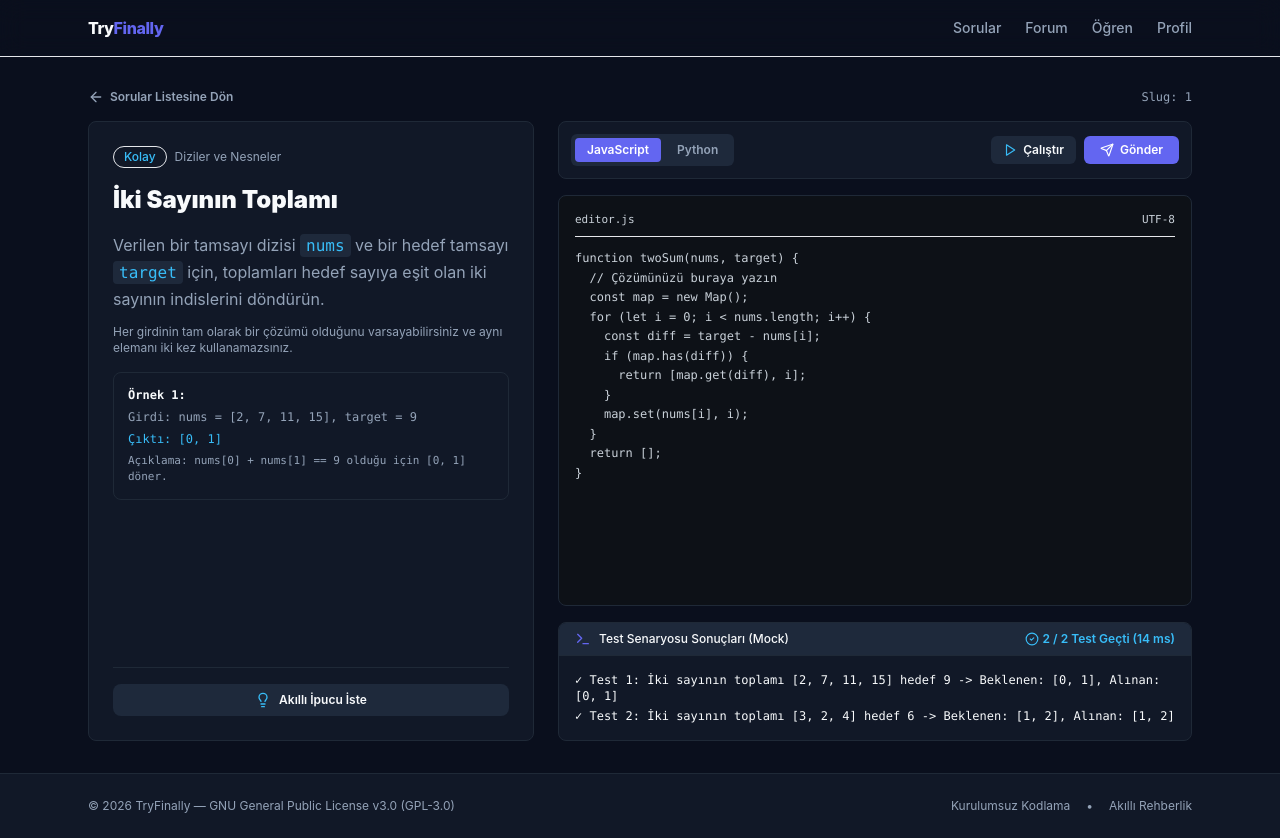
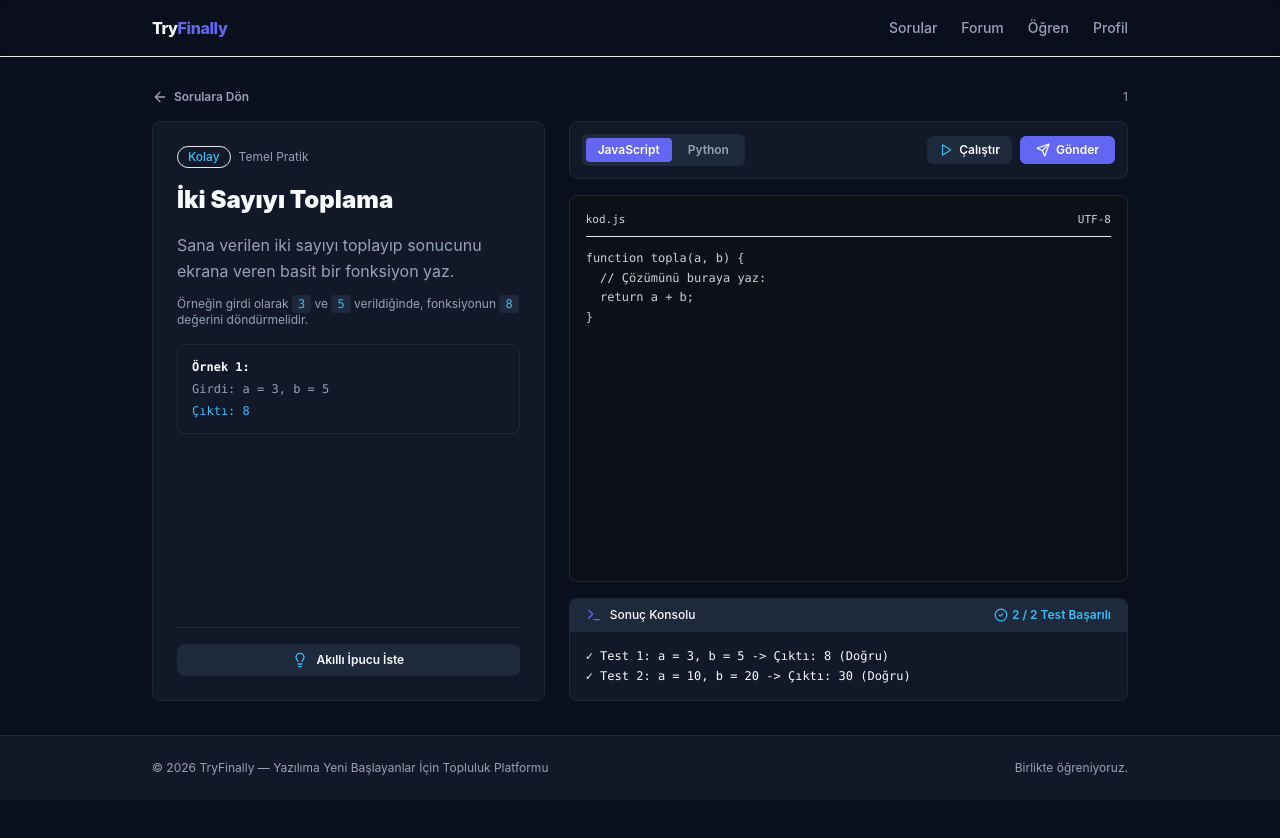
Before and after one commit to emrullah-enis-ctnky/TryFinallyProject, a Next.js app: page /puzzles/1 in a window 1280 px wide. After the commit the page ends 800 px from the top, so only its background shows below. Built offline with nearby package versions, Linux system fonts and the light colour scheme.

Commit message:
refactor: simplify UI, remove technical jargon, and tailor content for programming beginners

```diff
--- a/src/app/layout.tsx
+++ b/src/app/layout.tsx
@@ -4,7 +4,7 @@ import Link from "next/link";
 
 export const metadata: Metadata = {
   title: "TryFinally — Yeni Başlayanlar İçin Kodlama ve Topluluk Platformu",
-  description: "Tarayıcı tabanlı güvenli algoritma pratikleri, akıllı kod asistanı ve açık kaynaklı topluluk forumu.",
+  description: "Yazılıma yeni başlayanlar için kodlama pratikleri ve topluluk alanı.",
 };
 
 export default function RootLayout({
@@ -17,7 +17,7 @@ export default function RootLayout({
       <body className="min-h-screen bg-background text-foreground flex flex-col antialiased">
         {/* Sadeleştirilmiş Ana Menü (Minimal Navbar) */}
         <header className="sticky top-0 z-50 w-full border-b border-border/60 bg-surface/90 backdrop-blur-md">
-          <div className="max-w-6xl mx-auto px-4 sm:px-6 h-14 flex items-center justify-between">
+          <div className="max-w-5xl mx-auto px-4 sm:px-6 h-14 flex items-center justify-between">
             {/* Logo */}
             <Link href="/" className="font-extrabold text-base tracking-tight text-foreground hover:opacity-90 transition-opacity">
               Try<span className="text-primary">Finally</span>
@@ -54,19 +54,15 @@ export default function RootLayout({
         </header>
 
         {/* Ana Sayfa İçeriği */}
-        <main className="flex-1 max-w-6xl w-full mx-auto px-4 sm:px-6 py-8">
+        <main className="flex-1 max-w-5xl w-full mx-auto px-4 sm:px-6 py-8">
           {children}
         </main>
 
-        {/* Alt Bilgi (Footer) */}
+        {/* Sade Alt Bilgi (Footer) */}
         <footer className="border-t border-border bg-surface text-muted-foreground text-xs py-6">
-          <div className="max-w-6xl mx-auto px-4 sm:px-6 flex flex-col sm:flex-row items-center justify-between gap-4">
-            <p>© {new Date().getFullYear()} TryFinally — GNU General Public License v3.0 (GPL-3.0)</p>
-            <div className="flex items-center gap-4">
-              <span>Kurulumsuz Kodlama</span>
-              <span>•</span>
-              <span>Akıllı Rehberlik</span>
-            </div>
+          <div className="max-w-5xl mx-auto px-4 sm:px-6 flex flex-col sm:flex-row items-center justify-between gap-4 text-center sm:text-left">
+            <p>© {new Date().getFullYear()} TryFinally — Yazılıma Yeni Başlayanlar İçin Topluluk Platformu</p>
+            <p>Birlikte öğreniyoruz.</p>
           </div>
         </footer>
       </body>
--- a/src/app/puzzles/[slug]/page.tsx
+++ b/src/app/puzzles/[slug]/page.tsx
@@ -18,28 +18,14 @@ export default function PuzzleDetailPage({ params }: PuzzleDetailProps) {
     params.then(setResolvedParams);
   }, [params]);
 
-  const jsStarter = `function twoSum(nums, target) {
-  // Çözümünüzü buraya yazın
-  const map = new Map();
-  for (let i = 0; i < nums.length; i++) {
-    const diff = target - nums[i];
-    if (map.has(diff)) {
-      return [map.get(diff), i];
-    }
-    map.set(nums[i], i);
-  }
-  return [];
+  const jsStarter = `function topla(a, b) {
+  // Çözümünü buraya yaz:
+  return a + b;
 }`;
 
-  const pyStarter = `def two_sum(nums, target):
-    # Çözümünüzü buraya yazın
-    seen = {}
-    for i, num in enumerate(nums):
-        diff = target - num
-        if diff in seen:
-            return [seen[diff], i]
-        seen[num] = i
-    return []`;
+  const pyStarter = `def topla(a, b):
+    # Çözümünü buraya yaz:
+    return a + b`;
 
   return (
     <div className="space-y-4">
@@ -50,42 +36,41 @@ export default function PuzzleDetailPage({ params }: PuzzleDetailProps) {
           className="inline-flex items-center gap-1.5 text-xs font-semibold text-muted-foreground hover:text-foreground transition-colors"
         >
           <ArrowLeft className="w-4 h-4" />
-          <span>Sorular Listesine Dön</span>
+          <span>Sorulara Dön</span>
         </Link>
-        <span className="text-xs text-muted-foreground font-mono">
-          Slug: {resolvedParams?.slug || "yukleniyor..."}
+        <span className="text-xs text-muted-foreground">
+          {resolvedParams?.slug || "..."}
         </span>
       </div>
 
       {/* Bölünmüş Ekran (Split Screen Grid) */}
-      <div className="grid grid-cols-1 lg:grid-cols-12 gap-6 min-h-[620px]">
+      <div className="grid grid-cols-1 lg:grid-cols-12 gap-6 min-h-[580px]">
         {/* SOL PANEL: Soru Açıklaması ve Test Senaryoları (5 Kolon) */}
         <div className="lg:col-span-5 rounded-lg border border-border bg-surface text-surface-foreground p-6 flex flex-col justify-between space-y-6 overflow-y-auto">
           <div className="space-y-4">
             <div className="flex items-center gap-2">
               <DifficultyBadge difficulty="kolay" />
-              <span className="text-xs text-muted-foreground">Diziler ve Nesneler</span>
+              <span className="text-xs text-muted-foreground">Temel Pratik</span>
             </div>
 
-            <h1 className="text-2xl font-black text-foreground">İki Sayının Toplamı</h1>
+            <h1 className="text-2xl font-black text-foreground">İki Sayıyı Toplama</h1>
 
             <div className="prose prose-sm text-muted-foreground leading-relaxed space-y-3">
               <p>
-                Verilen bir tamsayı dizisi <code className="text-accent bg-secondary px-1.5 py-0.5 rounded">nums</code>{" "}
-                ve bir hedef tamsayı <code className="text-accent bg-secondary px-1.5 py-0.5 rounded">target</code>{" "}
-                için, toplamları hedef sayıya eşit olan iki sayının indislerini döndürün.
+                Sana verilen iki sayıyı toplayıp sonucunu ekrana veren basit bir fonksiyon yaz.
               </p>
               <p className="text-xs">
-                Her girdinin tam olarak bir çözümü olduğunu varsayabilirsiniz ve aynı elemanı iki kez kullanamazsınız.
+                Örneğin girdi olarak <code className="text-accent bg-secondary px-1.5 py-0.5 rounded">3</code> ve{" "}
+                <code className="text-accent bg-secondary px-1.5 py-0.5 rounded">5</code> verildiğinde, fonksiyonun{" "}
+                <code className="text-accent bg-secondary px-1.5 py-0.5 rounded">8</code> değerini döndürmelidir.
               </p>
             </div>
 
             {/* Örnek Senaryo */}
             <div className="p-3.5 rounded-lg bg-secondary/50 border border-border space-y-1.5 text-xs font-mono">
               <p className="font-semibold text-foreground">Örnek 1:</p>
-              <p className="text-muted-foreground">Girdi: nums = [2, 7, 11, 15], target = 9</p>
-              <p className="text-accent">Çıktı: [0, 1]</p>
-              <p className="text-[11px] text-muted-foreground">Açıklama: nums[0] + nums[1] == 9 olduğu için [0, 1] döner.</p>
+              <p className="text-muted-foreground">Girdi: a = 3, b = 5</p>
+              <p className="text-accent">Çıktı: 8</p>
             </div>
           </div>
 
@@ -106,7 +91,7 @@ export default function PuzzleDetailPage({ params }: PuzzleDetailProps) {
                   <span>Akıllı Çözüm İpucu:</span>
                 </div>
                 <p className="text-muted-foreground leading-relaxed">
-                  İç içe iki döngü O(n²) karmaşıklığa yol açar. Tek geçişte çözmek için, şu ana kadar gördüğünüz sayıları bir sözlükte (Hash Map) saklamayı düşündünüz mü?
+                  İki sayıyı toplamak için <code className="text-primary font-bold">+</code> işaretini kullanabilirsin: <code className="bg-secondary px-1 rounded">return a + b;</code>
                 </p>
               </div>
             )}
@@ -155,16 +140,16 @@ export default function PuzzleDetailPage({ params }: PuzzleDetailProps) {
           </div>
 
           {/* Kodlama Alanı (Hafif ve Modern Mock Editör) */}
-          <div className="flex-1 min-h-[300px] rounded-lg border border-border bg-[#0d1117] text-[#c9d1d9] font-mono text-xs p-4 overflow-x-auto relative">
+          <div className="flex-1 min-h-[260px] rounded-lg border border-border bg-[#0d1117] text-[#c9d1d9] font-mono text-xs p-4 overflow-x-auto relative">
             <div className="text-[11px] text-muted-foreground/60 select-none pb-2 border-b border-border/40 mb-3 flex items-center justify-between">
-              <span>editor.{language === "javascript" ? "js" : "py"}</span>
+              <span>kod.{language === "javascript" ? "js" : "py"}</span>
               <span>UTF-8</span>
             </div>
             <textarea
               defaultValue={language === "javascript" ? jsStarter : pyStarter}
               key={language}
               spellCheck={false}
-              className="w-full h-[240px] bg-transparent resize-none focus:outline-none font-mono text-xs leading-relaxed text-foreground/90"
+              className="w-full h-[200px] bg-transparent resize-none focus:outline-none font-mono text-xs leading-relaxed text-foreground/90"
             />
           </div>
 
@@ -173,16 +158,16 @@ export default function PuzzleDetailPage({ params }: PuzzleDetailProps) {
             <div className="flex items-center justify-between px-4 py-2 bg-secondary border-b border-border text-xs font-medium">
               <div className="flex items-center gap-2">
                 <Terminal className="w-4 h-4 text-primary" />
-                <span>Test Senaryosu Sonuçları (Mock)</span>
+                <span>Sonuç Konsolu</span>
               </div>
               <span className="flex items-center gap-1 text-accent font-semibold">
                 <CheckCircle2 className="w-3.5 h-3.5" />
-                2 / 2 Test Geçti (14 ms)
+                2 / 2 Test Başarılı
               </span>
             </div>
             <div className="p-4 font-mono text-xs space-y-1 text-muted-foreground">
-              <p className="text-foreground">✓ Test 1: İki sayının toplamı [2, 7, 11, 15] hedef 9 -&gt; Beklenen: [0, 1], Alınan: [0, 1]</p>
-              <p className="text-foreground">✓ Test 2: İki sayının toplamı [3, 2, 4] hedef 6 -&gt; Beklenen: [1, 2], Alınan: [1, 2]</p>
+              <p className="text-foreground">✓ Test 1: a = 3, b = 5 -&gt; Çıktı: 8 (Doğru)</p>
+              <p className="text-foreground">✓ Test 2: a = 10, b = 20 -&gt; Çıktı: 30 (Doğru)</p>
             </div>
           </div>
         </div>
--- a/src/features/forum/service.ts
+++ b/src/features/forum/service.ts
@@ -8,37 +8,37 @@
  */
 
 import { logger } from "@/lib/logger";
-import type { ForumThread, ForumComment } from "./types";
+import type { ForumThread } from "./types";
 
-// Başlangıç için örnek forum başlıkları (Seed Data)
+// Başlangıç için yeni başlayan dostu örnek forum başlıkları (Seed Data)
 const INITIAL_THREADS: ForumThread[] = [
   {
     id: "thread-1",
-    title: "İki Sayının Toplamı (Two Sum) algoritmasında n^2 yerine O(n) nasıl yapılır?",
-    slug: "two-sum-o-n-nasil-yapilir",
-    content: "İç içe iki for döngüsü kullandığımda zaman aşımı alıyorum. Hash Map (obje) kullanarak bu soruyu tek geçişte nasıl çözebiliriz?",
-    category: "algoritmalar",
-    tags: ["javascript", "hashmap", "time-complexity"],
+    title: "Döngüler (for / while) gerçek hayatta tam olarak ne işe yarar?",
+    slug: "donguler-ne-ise-yarar",
+    content: "Yazılıma yeni başladım ve döngü kavramını anlamaya çalışıyorum. Kod yazarken aynı işlemi tekrar tekrar yapmaktan başka nerede kullanırız?",
+    category: "genel",
+    tags: ["başlangıç", "döngüler", "mantık"],
     authorId: "user-1",
-    authorName: "Ahmet Yılmaz",
+    authorName: "Ali Demir",
     createdAt: new Date().toISOString(),
     updatedAt: new Date().toISOString(),
-    votes: 12,
+    votes: 14,
     commentCount: 3,
     isResolved: true,
   },
   {
     id: "thread-2",
-    title: "Python'da liste ters çevirme: [::-1] ile reverse() arasındaki fark nedir?",
-    slug: "python-liste-ters-cevirme-farklari",
-    content: "Algoritma sorularını çözerken listeyi ters çevirmem gerekiyor. Hangisi bellekte yeni bir kopya oluşturur?",
-    category: "python",
-    tags: ["python", "liste", "bellek"],
+    title: "Değişken tanımlarken let ile const arasındaki fark nedir?",
+    slug: "let-ile-const-farki",
+    content: "JavaScript öğrenirken hangisini ne zaman seçmeliyim? İkisi de veri tutuyor gibi görünüyor.",
+    category: "javascript",
+    tags: ["javascript", "değişkenler", "temel"],
     authorId: "user-2",
     authorName: "Zeynep Kaya",
     createdAt: new Date().toISOString(),
     updatedAt: new Date().toISOString(),
-    votes: 8,
+    votes: 9,
     commentCount: 2,
     isResolved: false,
   },
--- a/src/features/puzzles/service.ts
+++ b/src/features/puzzles/service.ts
@@ -1,55 +1,55 @@
 /**
  * ==============================================================================
- * TryFinally — Algoritma Soruları Servisi (Puzzles Service)
+ * TryFinally — Algoritma ve Pratik Soruları Servisi (Puzzles Service)
  * ==============================================================================
- * Soru listesi getirme, detay yükleme ve test senaryosu doğrulamalarını yönetir.
+ * Yeni başlayan dostu başlangıç problemleri.
  * ==============================================================================
  */
 
 import { logger } from "@/lib/logger";
 import type { Puzzle } from "./types";
 
-// Başlangıç için örnek sorular (Seed Data)
+// Başlangıç için sade ve anlaşılır örnek sorular (Seed Data)
 const INITIAL_PUZZLES: Puzzle[] = [
   {
     id: "puz-01",
-    slug: "iki-sayinin-toplami",
-    title: "İki Sayının Toplamı",
+    slug: "iki-sayiyi-toplama",
+    title: "İki Sayıyı Toplama",
     difficulty: "kolay",
-    category: "Diziler ve Nesneler",
-    description: "Verilen bir tamsayı dizisi `nums` ve bir hedef tamsayı `target` için, toplamları `target` eden iki sayının dizideki indislerini döndürün.",
+    category: "Temel Matematik",
+    description: "Verilen iki sayıyı toplayıp sonucunu döndüren bir fonksiyon yazın.",
     starterCode: {
-      javascript: `function twoSum(nums, target) {\n  // Çözümünüzü buraya yazın\n  return [0, 1];\n}`,
-      python: `def two_sum(nums, target):\n    # Çözümünüzü buraya yazın\n    return [0, 1]`,
+      javascript: `function topla(a, b) {\n  // Çözümünüzü buraya yazın\n  return a + b;\n}`,
+      python: `def topla(a, b):\n    # Çözümünüzü buraya yazın\n    return a + b`,
     },
     testCases: [
       {
         id: "tc-1",
-        input: "[2, 7, 11, 15], 9",
-        expectedOutput: "[0, 1]",
-        explanation: "nums[0] + nums[1] == 9, bu yüzden [0, 1] döndürülür.",
+        input: "a = 3, b = 5",
+        expectedOutput: "8",
+        explanation: "3 + 5 = 8",
       },
       {
         id: "tc-2",
-        input: "[3, 2, 4], 6",
-        expectedOutput: "[1, 2]",
+        input: "a = 10, b = 20",
+        expectedOutput: "30",
       },
     ],
     hints: [
-      "İç içe iki döngü O(n^2) sürede çözer. Daha hızlı bir yol için bir Sözlük (Hash Map) kullanmayı deneyebilirsiniz.",
+      "Toplama işlemi için artı (+) operatörünü kullanabilirsiniz.",
     ],
     points: 10,
   },
   {
     id: "puz-02",
-    slug: "metni-ters-cevirme",
-    title: "Metni Ters Çevirme",
+    slug: "kelimeyi-ters-cevirme",
+    title: "Kelimeyi Ters Çevirme",
     difficulty: "kolay",
-    category: "Karakter Dizileri (Strings)",
-    description: "Verilen bir karakter dizisini (string) tersine çeviren bir fonksiyon yazın.",
+    category: "Metin İşlemleri",
+    description: "Verilen bir kelimeyi tersten yazan bir fonksiyon yazın (Örn: 'kod' -> 'dok').",
     starterCode: {
-      javascript: `function reverseString(str) {\n  // Çözümünüzü buraya yazın\n  return "";\n}`,
-      python: `def reverse_string(s):\n    # Çözümünüzü buraya yazın\n    return ""`,
+      javascript: `function tersCevir(kelime) {\n  // Çözümünüzü buraya yazın\n  return kelime;\n}`,
+      python: `def ters_cevir(kelime):\n    # Çözümünüzü buraya yazın\n    return kelime`,
     },
     testCases: [
       {
@@ -59,12 +59,12 @@ const INITIAL_PUZZLES: Puzzle[] = [
       },
       {
         id: "tc-2",
-        input: '"tryfinally"',
-        expectedOutput: '"yllanifyrt"',
+        input: '"kod"',
+        expectedOutput: '"dok"',
       },
     ],
     hints: [
-      "JavaScript'te split(''), reverse() ve join('') fonksiyonlarını düşünebilirsiniz. Python'da ise string dilimleme [::-1] oldukça etkilidir.",
+      "Metindeki harfleri sondan başa doğru sırayla okumayı düşünebilirsiniz.",
     ],
     points: 10,
   },
```
Also changed, not shown: src/app/forum/[id]/page.tsx (renamed from src/app/forum/%5Bid%5D/page.tsx, +19 -23 lines), src/app/page.tsx (+33 -75 lines).
